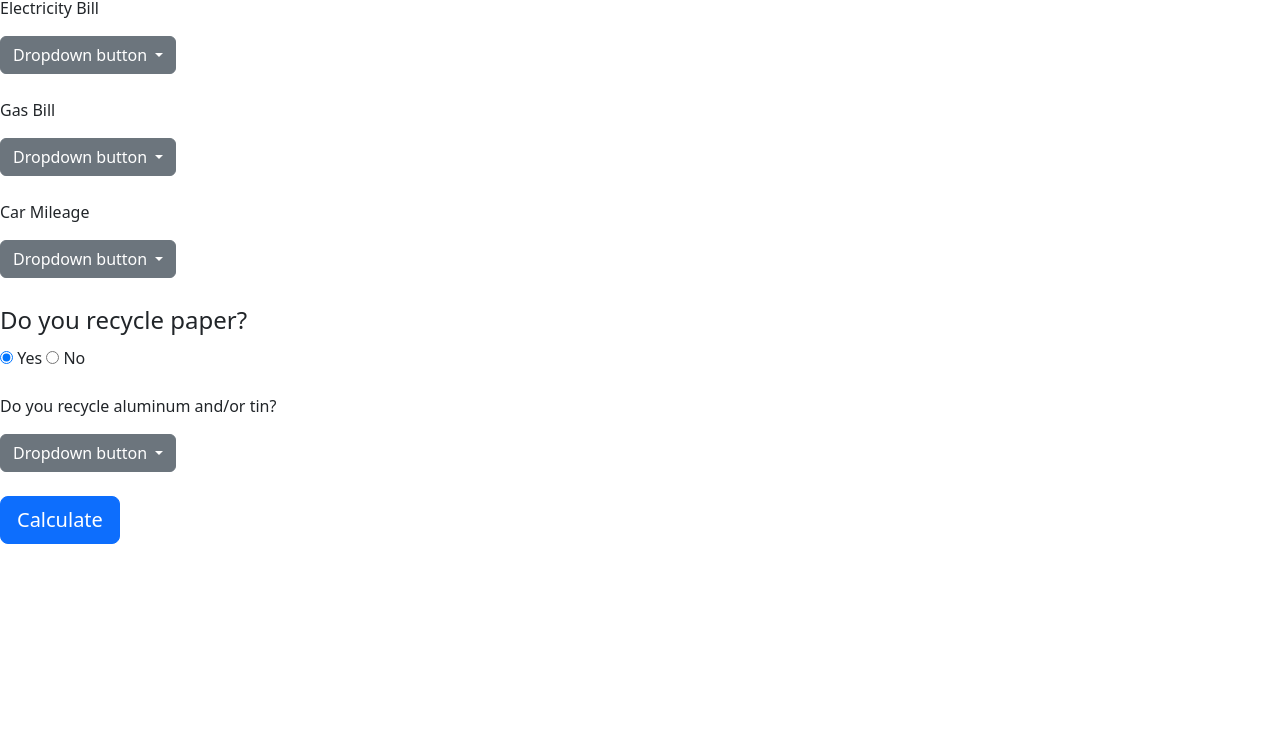
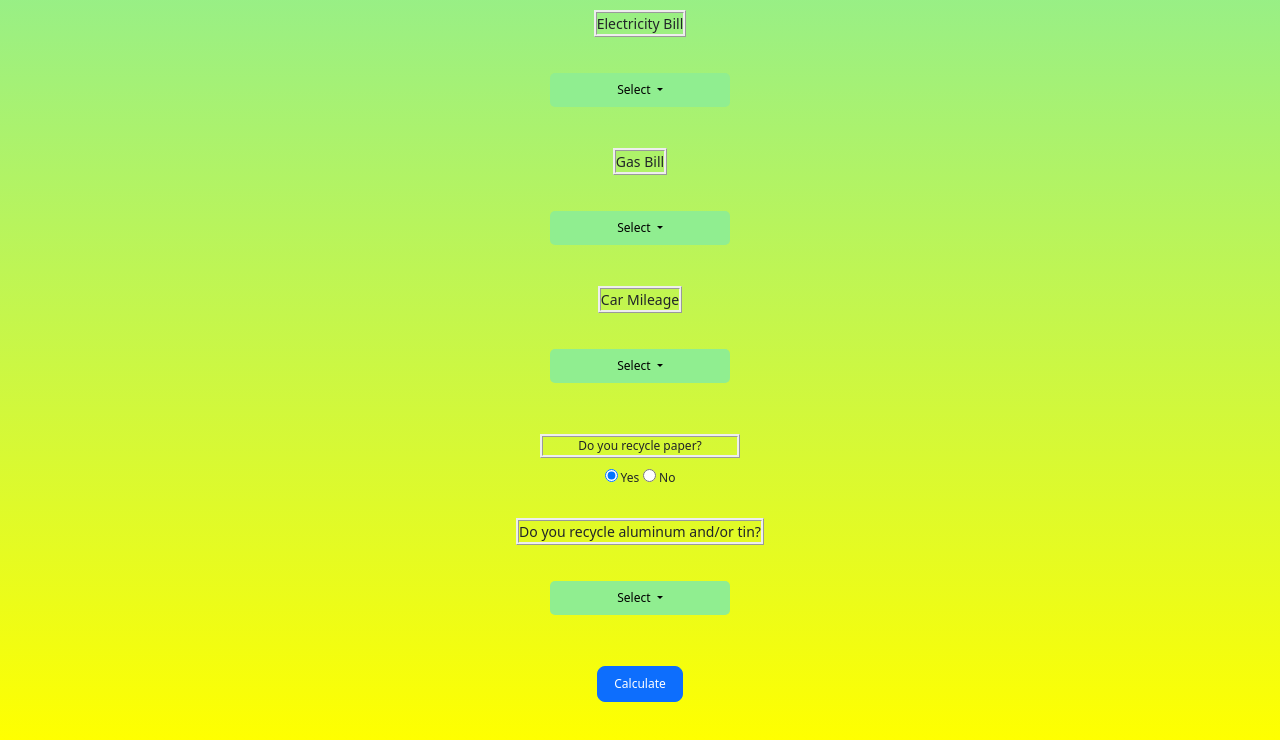
Before and after one commit to El-Patinador/Hackathon24, a plain HTML site: page Cal/cal.html in a window 1280 px wide. Shown: the part 60-800 px from the top of the page. Drawn offline with nearby package versions, Linux system fonts and the light colour scheme.

Commit message:
Calc CSS Changes

```diff
--- a/Cal/cal.css
+++ b/Cal/cal.css
@@ -0,0 +1,72 @@
+/* Center the entire body content */
+body {
+    display: flex;
+    flex-direction: column;
+    justify-content: center;
+    align-items: center;
+    height: 100vh;
+    margin: 0;
+    text-align: center;
+    font-size: 14px; /* Smaller font size */
+    background: linear-gradient(lightgreen, yellow);
+}
+
+/* Center the fieldsets and buttons with reduced margin */
+fieldset, .dropdown, button {
+    margin: 10px 0; /* Reduce vertical spacing */
+}
+
+/* Style for dropdown buttons */
+.dropdown-toggle {
+    background-color: lightgreen;
+    border: none;
+    color: black;
+    font-size: 12px; /* Smaller font size */
+    padding: 6px 12px; /* Smaller padding */
+    border-radius: 5px;
+    min-width: 180px; /* Control button width */
+}
+
+/* Hover effect for dropdown buttons */
+.dropdown-toggle:hover {
+    background-color: #90ee90;
+}
+
+/* Style the fieldset legend and labels to be smaller */
+legend, label {
+    font-size: 12px; /* Smaller text size */
+}
+
+/* Button size adjustment */
+button.btn {
+    font-size: 12px; /* Smaller button text */
+    padding: 8px 16px; /* Smaller padding */
+}
+
+/* Smaller h1 title */
+h1 {
+    font-size: 18px; /* Reduce title size */
+    margin-bottom: 20px;
+
+}
+/* Added borders to p1 - p4 and legend */
+#p1 {
+    border-style:ridge;
+}
+
+#p2 {
+    border-style:ridge;
+
+}
+
+#p3 {
+    border-style:ridge;
+}
+
+#p4 {
+    border-style:ridge;
+}
+
+legend {
+    border-style:ridge;
+}
--- a/Cal/cal.html
+++ b/Cal/cal.html
@@ -10,10 +10,11 @@
 </head>
 <body>
     <h1>Carbon Footprint Calculator</h1>
-    <p>Electricity Bill</p>
+    <p id="p1">Electricity Bill</p>
+    <!--Dropdown class creates a dropdown menu for selection-->
     <div class="dropdown">
         <button class="btn btn-secondary dropdown-toggle" type="button" data-bs-toggle="dropdown" aria-expanded="false">
-          Dropdown button
+          Select
         </button>
         <ul class="dropdown-menu">
           <li><a class="dropdown-item" href="#">N/A</a></li>
@@ -25,10 +26,10 @@
       </div>
       <br>
 
-      <p>Gas Bill</p>
+      <p id="p2">Gas Bill</p>
     <div class="dropdown">
         <button class="btn btn-secondary dropdown-toggle" type="button" data-bs-toggle="dropdown" aria-expanded="false">
-          Dropdown button
+          Select
         </button>
         <ul class="dropdown-menu">
           <li><a class="dropdown-item" href="#">N/A</a></li>
@@ -40,10 +41,10 @@
       </div>
       <br>
 
-      <p>Car Mileage</p>
+      <p id="p3">Car Mileage</p>
     <div class="dropdown">
         <button class="btn btn-secondary dropdown-toggle" type="button" data-bs-toggle="dropdown" aria-expanded="false">
-          Dropdown button
+          Select
         </button>
         <ul class="dropdown-menu">
           <li><a class="dropdown-item" href="#">N/A</a></li>
@@ -62,15 +63,15 @@
       </fieldset>
       <br>
 
-      <p>Do you recycle aluminum and/or tin?</p>
+      <p id="p4">Do you recycle aluminum and/or tin?</p>
     <div class="dropdown">
         <button class="btn btn-secondary dropdown-toggle" type="button" data-bs-toggle="dropdown" aria-expanded="false">
-          Dropdown button
+          Select
         </button>
         <ul class="dropdown-menu">
           <li><a class="dropdown-item" href="#">N/A</a></li>
-          <li><a class="dropdown-item" href="#">Another action</a></li>
-          <li><a class="dropdown-item" href="#">Something else here</a></li>
+          <li><a class="dropdown-item" href="#">Tin</a></li>
+          <li><a class="dropdown-item" href="#">Aluminum</a></li>
         </ul>
       </div>
       <br>
```
